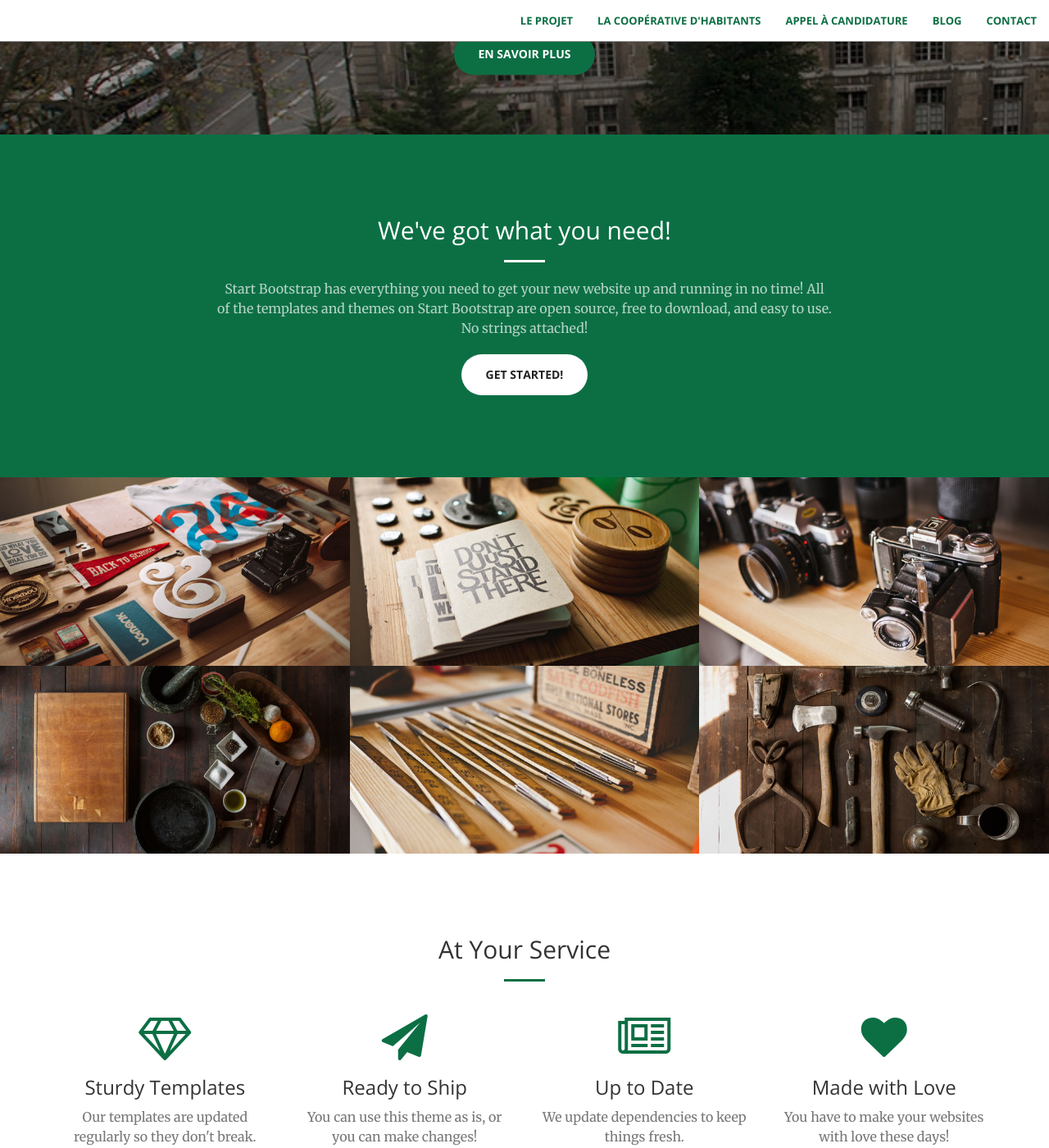
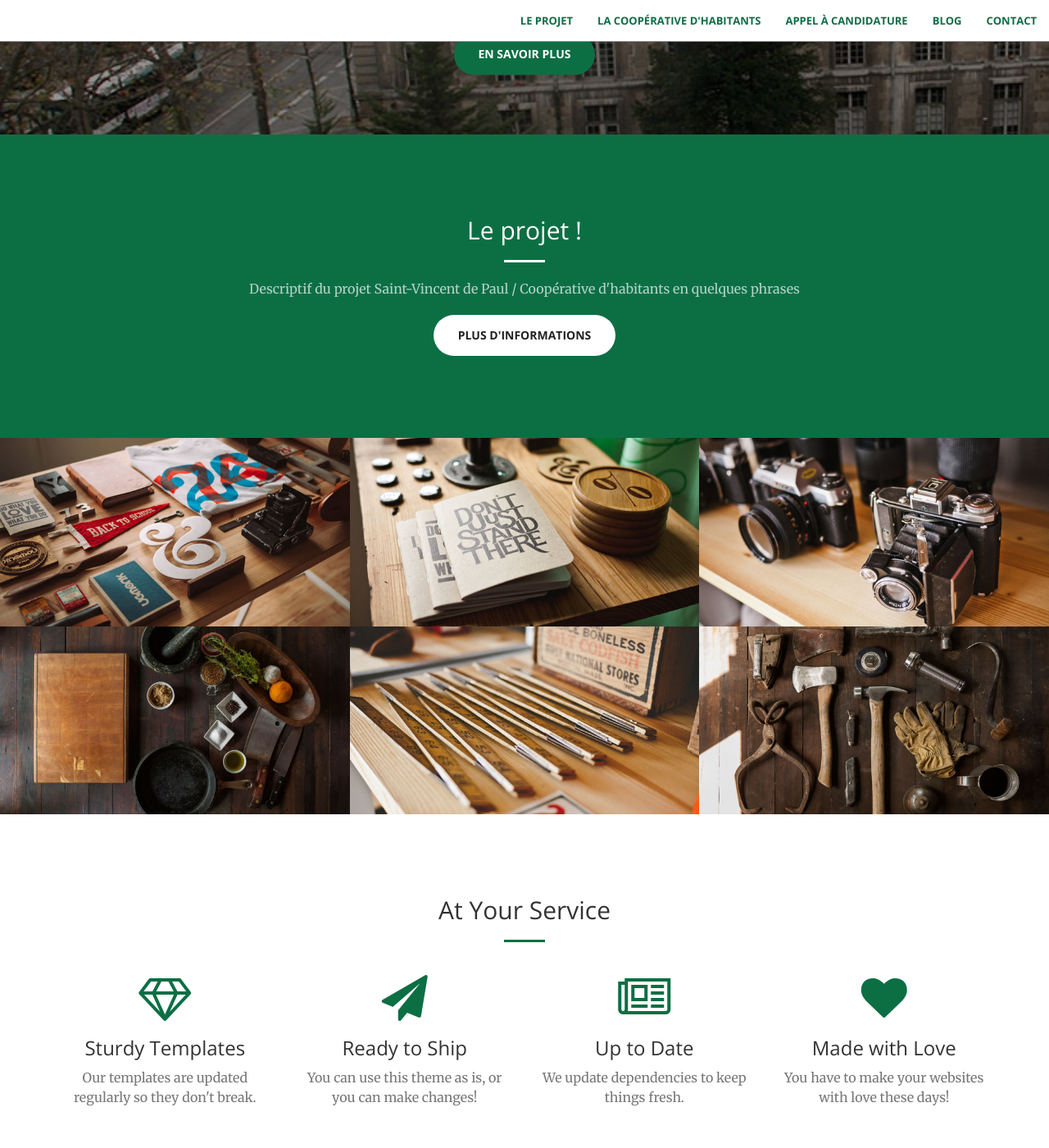
Before and after one commit to CoopSVP/coopsvp.github.io, a Jekyll site: the page built from index.html, in a window 1280 px wide and 1400 px high, scrolled down 436 px. Shown: the whole window at 82% size. Built offline with Jekyll 4.4.1, drawn with Linux system fonts in a browser that asks for light colours; some of the changed text lies outside the part shown.

Commit message:
CommitCorrections
Corrections Navigation mobile + début contenu

```diff
--- a/_includes/call-to-action.html
+++ b/_includes/call-to-action.html
@@ -2,10 +2,10 @@
     <div class="container">
         <div class="row">
             <div class="col-lg-8 col-lg-offset-2 text-center">
-                <h2 class="section-heading">We've got what you need!</h2>
+                <h2 class="section-heading">Le projet !</h2>
                 <hr class="light">
-                <p class="text-faded">Start Bootstrap has everything you need to get your new website up and running in no time! All of the templates and themes on Start Bootstrap are open source, free to download, and easy to use. No strings attached!</p>
-                <a href="#" class="btn btn-default btn-xl">Get Started!</a>
+                <p class="text-faded">Descriptif du projet Saint-Vincent de Paul / Coopérative d'habitants en quelques phrases</p>
+                <a href="#" class="btn btn-default btn-xl">Plus d'informations</a>
             </div>
         </div>
     </div>
--- a/_includes/nav.html
+++ b/_includes/nav.html
@@ -1,15 +1,15 @@
 <nav id="mainNav" class="navbar navbar-default navbar-fixed-top">
     <div class="container-fluid">
         <!-- Brand and toggle get grouped for better mobile display -->
-<!--         <div class="navbar-header">
+         <div class="navbar-header">
             <button type="button" class="navbar-toggle collapsed" data-toggle="collapse" data-target="#bs-example-navbar-collapse-1">
                 <span class="sr-only">Toggle navigation</span>
                 <span class="icon-bar"></span>
                 <span class="icon-bar"></span>
                 <span class="icon-bar"></span>
             </button>
-            <a class="navbar-brand page-scroll" href="#page-top">Start Bootstrap</a>
-        </div> -->
+            <!-- <a class="navbar-brand page-scroll" href="#page-top">Start Bootstrap</a> -->
+        </div>
 
         <!-- Collect the nav links, forms, and other content for toggling -->
         <div class="collapse navbar-collapse" id="bs-example-navbar-collapse-1">
--- a/_layouts/front.html
+++ b/_layouts/front.html
@@ -9,7 +9,7 @@
   {% include call-to-action.html %}
   {% include portfolio.html %}
   {% include services.html %}
-  {% include aside.html %}
+  <!-- {% include aside.html %} -->
   {% include contact.html %}
   {% include scripts.html %}
 </body>
```
Also changed, not shown: 1 other file.
